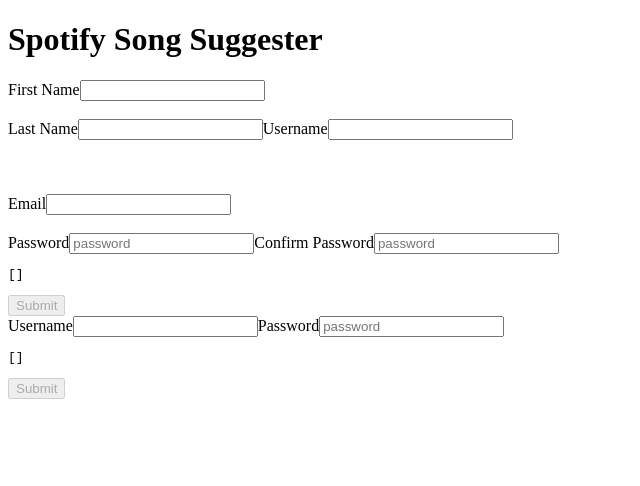
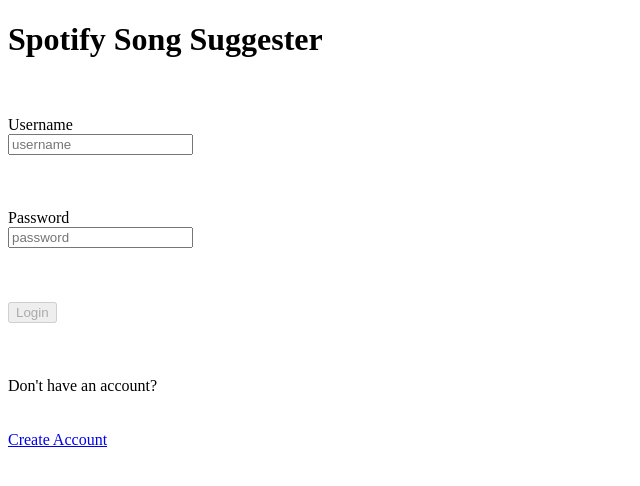
Before and after one commit to Build-Week-Spotify-Song-Suggester-2/front-end, a React (Create React App) app: page /login in a window 1280 px wide. Shown: the top 486 px of the page, without its empty margins (0-640 px from the left). Built offline with nearby package versions, Linux system fonts and the light colour scheme; no server answers.

Commit message:
basic login and register forms complete with validation

```diff
--- a/src/App.js
+++ b/src/App.js
@@ -1,15 +1,19 @@
 import React from 'react';
 import Register from './pages/register/Register'
 import Login from './pages/login/Login'
-
+import { Route } from "react-router-dom"
 
 
 function App() {
   return (
     <div>
         <h1>Spotify Song Suggester</h1>
-        <Register/>
-   <Login/>
+        <br></br>
+          <br></br>
+
+        <Route exact path="/login" component={Login}/>
+      <Route path="/register" component={Register}/>
+
 
 
     </div>
--- a/src/pages/login/Login.js
+++ b/src/pages/login/Login.js
@@ -1,9 +1,9 @@
 import React, { useState, useEffect } from "react"
-import axios from "axios"
 import * as yup from "yup"
 import loginSchema from '../../validation/login/loginSchema'
+import { Link } from "react-router-dom"
 
-const url = "https://reqres.in/api/users"
+
 
 export default function Login() {
     const [buttonDisabled, setButtonDisabled] = useState(true);
@@ -15,7 +15,7 @@
         username: "",
         password: ""
     });
-    const [post, setPost] = useState([]);
+
 
     useEffect(() => {
       loginSchema.isValid(formState).then(valid => {
@@ -24,30 +24,10 @@
     }, [formState]);
 
 
-    useEffect(() => {
-      axios
-        .post(url, formState)
-        .then(res => {
-          setPost(res.data);
-
-        })
-        .catch(err => console.log(err.response));
-    }, [formState]);
-
     const formSubmit = e => {
       e.preventDefault();
+    }
 
-      axios
-        .post(url, formState)
-        .then((res) => {
-          setPost(res.data)
-          setFormState({
-            username: "",
-          })
-        })
-        .catch(err => console.log(err.response));
-
-    };
 
     const inputChange = e => {
       e.persist();
@@ -84,16 +64,23 @@
 
        <label >
         Username
+        <br></br>
             <input
               type="text"
               name="username"
+              placeholder="username"
               value={formState.username}
               onChange={inputChange}
             />
         {errors.username.length > 0 ? <p style={{color: "red"}} >{errors.username}</p> : null}
        </label>
+       <br></br>
+          <br></br>
+          <br></br>
+          <br></br>
  <label>
       Password
+      <br></br>
         {errors.password.length > 0 ? <p style={{color: "red"}}>{errors.password}</p> : null}
             <input
               type="password"
@@ -103,10 +90,27 @@
               onChange={inputChange}
             />
       </label>
+      <br></br>
+          <br></br>
+          <br></br>
+          <br></br>
+      <button disabled={buttonDisabled}>Login</button>
+      <br></br>
+          <br></br>
+          <br></br>
+          <br></br>
+ <div>Don't have an account?</div>
+ <br></br>
+          <br></br>
 
+ <Link to={"/register"}>
+          <div>Create Account</div>
+        </Link>
+        <br></br>
+          <br></br>
+          <br></br>
+          <br></br>
 
-      <pre>{JSON.stringify(post, null, 2)}</pre>
-      <button disabled={buttonDisabled}>Submit</button>
 
     </form>
   )
--- a/src/pages/register/Register.js
+++ b/src/pages/register/Register.js
@@ -2,6 +2,7 @@
 import axios from "axios"
 import * as yup from "yup"
 import registerSchema from '../../validation/register/registerSchema'
+import { Link } from "react-router-dom"
 
 const url = "https://reqres.in/api/users"
 
@@ -91,31 +92,43 @@
     <form formSubmit={formSubmit}>
       <label >
         First Name
+        <br></br>
             <input
               type="text"
               name="firstName"
+              placeholder="first name"
               value={formState.firstName}
               onChange={inputChange}
             />
         {errors.firstName.length > 0 ? <p style={{color: "red"}} >{errors.firstName}</p> : null}
        </label>
+       <br></br>
+          <br></br>
           <br></br>
           <br></br>
           <label >
         Last Name
+        <br></br>
             <input
               type="text"
               name="lastName"
+              placeholder="last name"
               value={formState.lastName}
               onChange={inputChange}
             />
         {errors.lastName.length > 0 ? <p style={{color: "red"}} >{errors.lastName}</p> : null}
        </label>
+       <br></br>
+          <br></br>
+          <br></br>
+          <br></br>
        <label >
         Username
+        <br></br>
             <input
               type="text"
               name="username"
+              placeholder="username"
               value={formState.username}
               onChange={inputChange}
             />
@@ -127,18 +140,23 @@
           <br></br>
         <label >
         Email
+        <br></br>
         {errors.email.length > 0 ?  <p style={{color: "red"}}>{errors.email}</p>  : null}
             <input
               type="text"
               name="email"
+              placeholder="email"
               value={formState.email}
               onChange={inputChange}
             />
         </label>
+        <br></br>
+          <br></br>
           <br></br>
           <br></br>
       <label>
       Password
+      <br></br>
         {errors.password.length > 0 ? <p style={{color: "red"}}>{errors.password}</p> : null}
             <input
               type="password"
@@ -148,8 +166,13 @@
               onChange={inputChange}
             />
       </label>
+      <br></br>
+          <br></br>
+          <br></br>
+          <br></br>
       <label>
      Confirm Password
+     <br></br>
         {errors.password.length > 0 ? <p style={{color: "red"}}>{errors.password}</p> : null}
             <input
               type="password"
@@ -159,9 +182,25 @@
               onChange={inputChange}
             />
       </label>
+      <br></br>
+      <br></br>
+      <br></br>
+      <br></br>
+      <button disabled={buttonDisabled}>Submit</button>
+      <br></br>
+      <pre>{JSON.stringify(post, null, 2)}</pre>
+      <br></br>
+      <br></br>
+      <br></br>
+      <br></br>
+       <div>Already have an account?</div>
+       <br></br>
 
-      <pre>{JSON.stringify(post, null, 2)}</pre>
-      <button disabled={buttonDisabled}>Submit</button>
+       <Link to={"/login"}>
+          <div>Login Here!</div>
+        </Link>
+
+
 
     </form>
   )
--- a/src/validation/login/loginSchema.js
+++ b/src/validation/login/loginSchema.js
@@ -1,14 +1,12 @@
 import * as yup from 'yup'
 
-const registerSchema = yup.object().shape({
+const loginSchema = yup.object().shape({
     username: yup
     .string()
-    .min(4, "Name must be at least 4 characters long")
     .required("Required"),
     password: yup
     .string()
-    .min(6, "Passwords must be at least 6 characters long")
-    .required("Password is Required"),
+    .required("Required"),
   });
 
-  export default registerSchema
+  export default loginSchema
```
